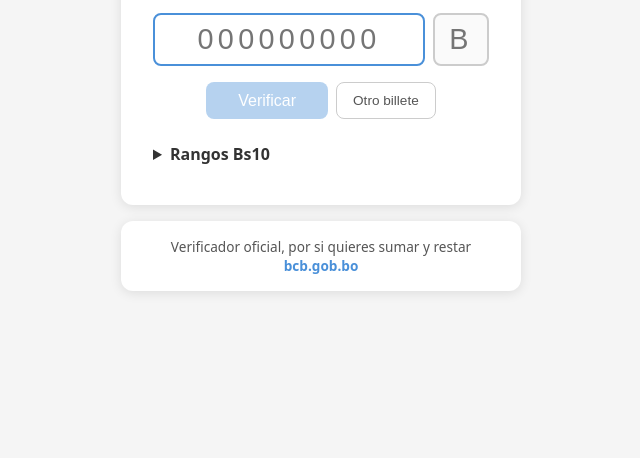
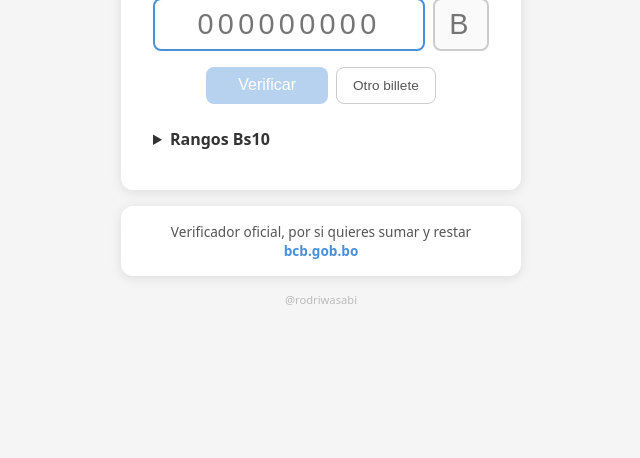
Before and after one commit to rodriwasabi/bcb-epic-fail, a plain HTML site: page index.html in a window 1280 px wide. Shown: the part 342-800 px from the top of the page, without its empty margins (319-959 px from the left). Drawn offline with Linux system fonts and the light colour scheme.

Commit message:
add: who the f*** did this?

```diff
--- a/index.html
+++ b/index.html
@@ -302,6 +302,8 @@
     <a href="https://www.bcb.gob.bo/?q=content/verificador-de-n%C3%BAmero-de-serie" target="_blank" rel="noopener">bcb.gob.bo</a>
   </div>
 
+  <a href="https://rodriwasabi.github.io/resume/" target="_blank" rel="noopener" style="font-size:0.7rem;color:#bbb;text-decoration:none;">@rodriwasabi</a>
+
   <script>
     const i18n = {
       es: {
```
